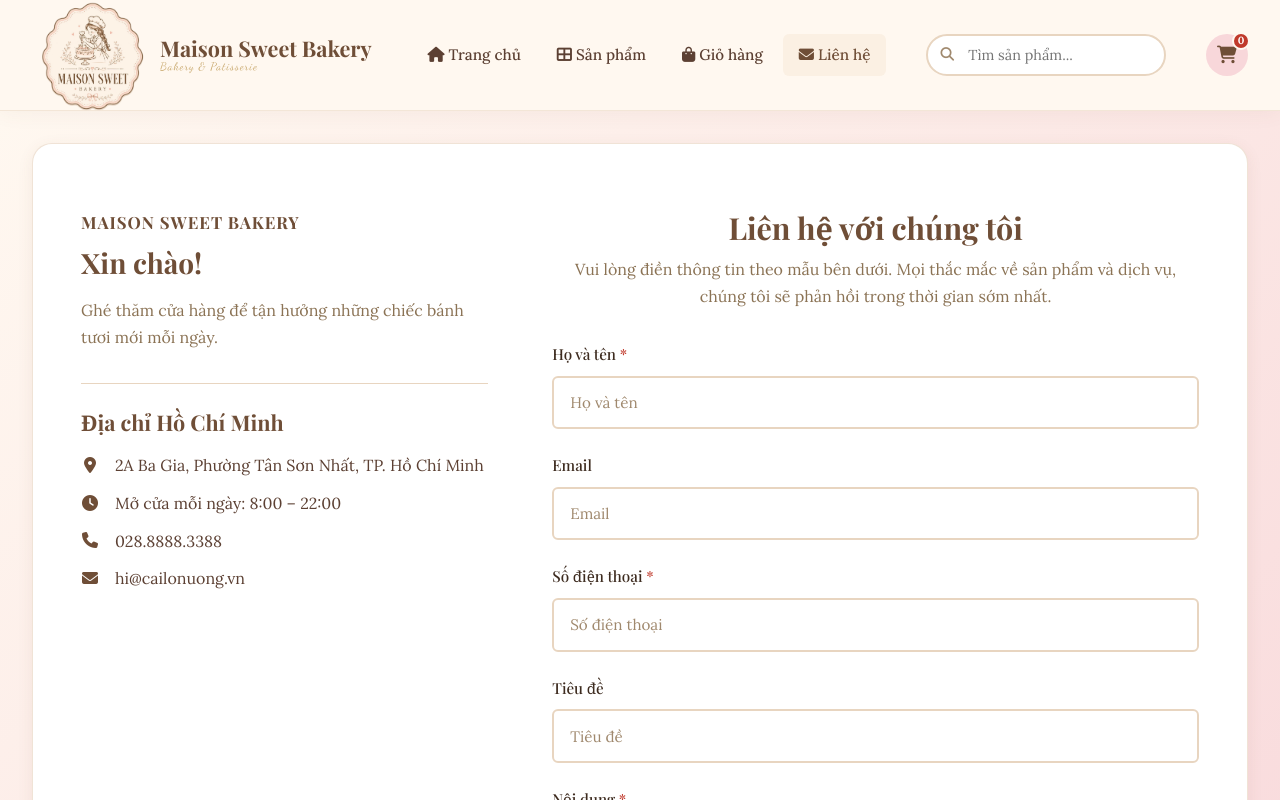
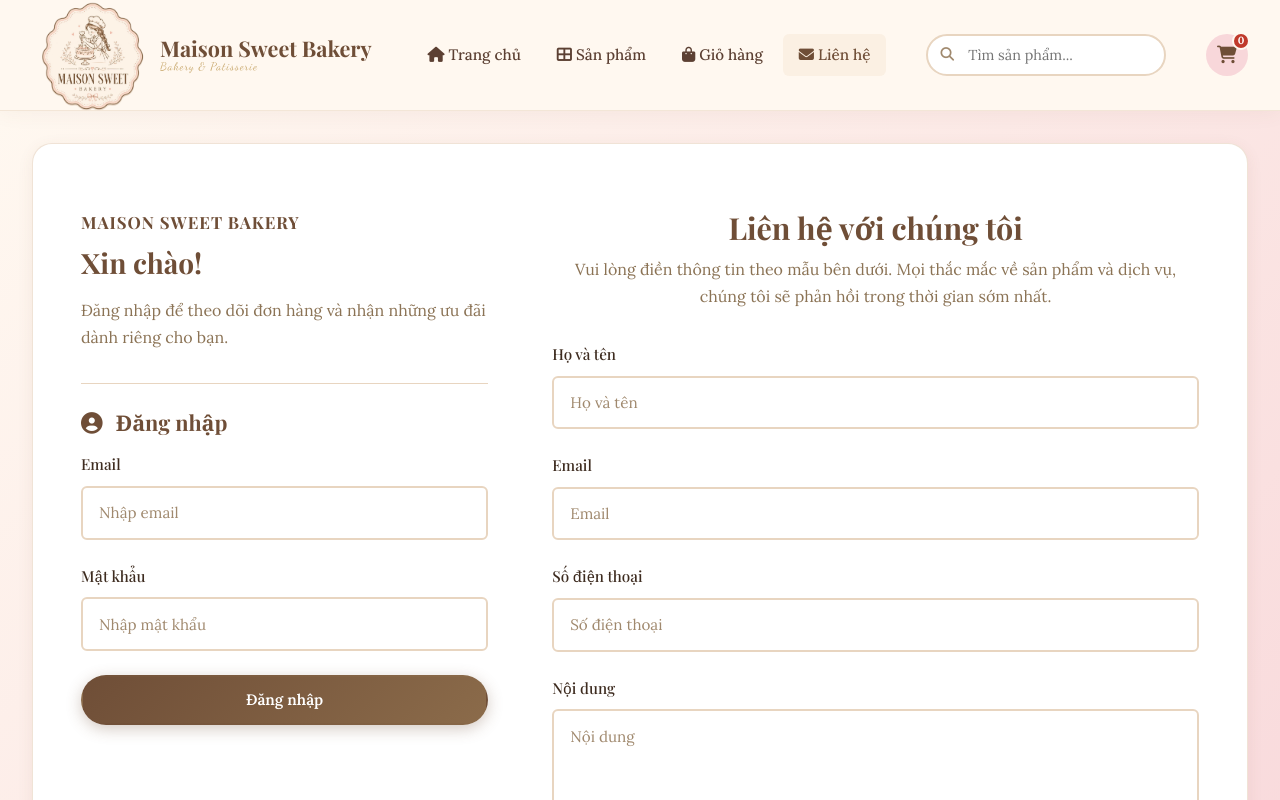
Before and after one commit to phongtoquach/online_bakery_react_app, a React (Vite) app: page /contact in a window 1280 px wide. Shown: the top 800 px of the page. Built offline with nearby package versions, Linux system fonts and the light colour scheme.

Commit message:
Cap nhat form dang nhap tren trang lien he

```diff
--- a/src/assets/css/style.css
+++ b/src/assets/css/style.css
@@ -1909,38 +1909,23 @@ select {
   margin-bottom: var(--space-xl);
 }
 
-.contact-location {
+.contact-login {
   padding-top: var(--space-lg);
   border-top: 1px solid var(--color-border);
 }
 
-.contact-location h3 {
+.contact-login h3 {
   margin-bottom: var(--space-md);
   font-size: 1.35rem;
 }
 
-.contact-details {
-  display: grid;
-  gap: 0.65rem;
-  margin-bottom: var(--space-xl);
-}
-
-.contact-details li {
-  display: flex;
-  align-items: flex-start;
-  gap: var(--space-md);
-  color: var(--color-text);
-}
-
-.contact-details i {
-  width: 18px;
-  margin-top: 0.3rem;
-  color: var(--color-chocolate);
-  text-align: center;
-}
-
-.contact-details a:hover {
-  color: var(--color-chocolate);
+.contact-login h3 i {
+  color: var(--color-chocolate);
+  margin-right: var(--space-sm);
+}
+
+.contact-login-btn {
+  width: 100%;
 }
 
 .contact-form-wrapper {
--- a/src/pages/ContactPage.jsx
+++ b/src/pages/ContactPage.jsx
@@ -6,12 +6,12 @@ const initialFormData = {
     name: "",
     phone: "",
     email: "",
-    subject: "",
     message: ""
 };
 
 function ContactPage() {
     const [formData, setFormData] = useState(initialFormData);
+    const [loginData, setLoginData] = useState({ email: "", password: "" });
     const { showToast } = useContext(ToastBoxContext);
 
     function handleInputChange(event) {
@@ -30,7 +30,6 @@ function ContactPage() {
             name: formData.name.trim(),
             phone: formData.phone.trim(),
             email: formData.email.trim(),
-            subject: formData.subject.trim(),
             message: formData.message.trim()
         };
 
@@ -73,6 +72,21 @@ function ContactPage() {
         setFormData(initialFormData);
     }
 
+    function handleLoginChange(event) {
+        const { name, value } = event.target;
+        setLoginData((currentData) => ({ ...currentData, [name]: value }));
+    }
+
+    function handleLoginSubmit(event) {
+        event.preventDefault();
+
+        if (!loginData.email.trim() || !loginData.password) {
+            showToast("error", "Chưa đủ thông tin", "Vui lòng nhập email và mật khẩu.");
+            return;
+        }
+
+    }
+
     return (
         <>
             <section className="contact-hero">
@@ -81,16 +95,21 @@ function ContactPage() {
                         <aside className="contact-info-wrapper">
                             <span className="contact-eyebrow">Maison Sweet Bakery</span>
                             <h2>Xin chào!</h2>
-                            <p className="contact-intro">Ghé thăm cửa hàng để tận hưởng những chiếc bánh tươi mới mỗi ngày.</p>
+                            <p className="contact-intro">Đăng nhập để theo dõi đơn hàng và nhận những ưu đãi dành riêng cho bạn.</p>
 
-                            <div className="contact-location">
-                                <h3>Địa chỉ Hồ Chí Minh</h3>
-                                <ul className="contact-details">
-                                    <li><i className="fas fa-map-marker-alt"></i><span>2A Ba Gia, Phường Tân Sơn Nhất, TP. Hồ Chí Minh</span></li>
-                                    <li><i className="fas fa-clock"></i><span>Mở cửa mỗi ngày: 8:00 – 22:00</span></li>
-                                    <li><i className="fas fa-phone"></i><a href="tel:02888883388">028.8888.3388</a></li>
-                                    <li><i className="fas fa-envelope"></i><a href="mailto:hi@cailonuong.vn">hi@cailonuong.vn</a></li>
-                                </ul>
+                            <div className="contact-login">
+                                <h3><i className="fas fa-user-circle"></i> Đăng nhập</h3>
+                                <form onSubmit={handleLoginSubmit}>
+                                    <div className="form-group">
+                                        <label htmlFor="loginEmail">Email</label>
+                                        <input id="loginEmail" name="email" type="email" placeholder="Nhập email" value={loginData.email} onChange={handleLoginChange} required />
+                                    </div>
+                                    <div className="form-group">
+                                        <label htmlFor="loginPassword">Mật khẩu</label>
+                                        <input id="loginPassword" name="password" type="password" placeholder="Nhập mật khẩu" value={loginData.password} onChange={handleLoginChange} required />
+                                    </div>
+                                    <button type="submit" className="btn btn-primary contact-login-btn">Đăng nhập</button>
+                                </form>
                             </div>
 
                         </aside>
@@ -102,7 +121,7 @@ function ContactPage() {
                             </div>
                             <form onSubmit={handleSubmit} noValidate>
                                 <div className="form-group">
-                                    <label htmlFor="contactName">Họ và tên <span>*</span></label>
+                                    <label htmlFor="contactName">Họ và tên</label>
                                     <input id="contactName" name="name" type="text" placeholder="Họ và tên" value={formData.name} onChange={handleInputChange} required />
                                 </div>
                                 <div className="form-group">
@@ -110,15 +129,11 @@ function ContactPage() {
                                     <input id="contactEmail" name="email" type="email" placeholder="Email" value={formData.email} onChange={handleInputChange} />
                                 </div>
                                 <div className="form-group">
-                                    <label htmlFor="contactPhone">Số điện thoại <span>*</span></label>
+                                    <label htmlFor="contactPhone">Số điện thoại</label>
                                     <input id="contactPhone" name="phone" type="tel" placeholder="Số điện thoại" value={formData.phone} onChange={handleInputChange} required />
                                 </div>
                                 <div className="form-group">
-                                    <label htmlFor="contactSubject">Tiêu đề</label>
-                                    <input id="contactSubject" name="subject" type="text" placeholder="Tiêu đề" value={formData.subject} onChange={handleInputChange} />
-                                </div>
-                                <div className="form-group">
-                                    <label htmlFor="contactMessage">Nội dung <span>*</span></label>
+                                    <label htmlFor="contactMessage">Nội dung</label>
                                     <textarea
                                         id="contactMessage"
                                         name="message"
```
